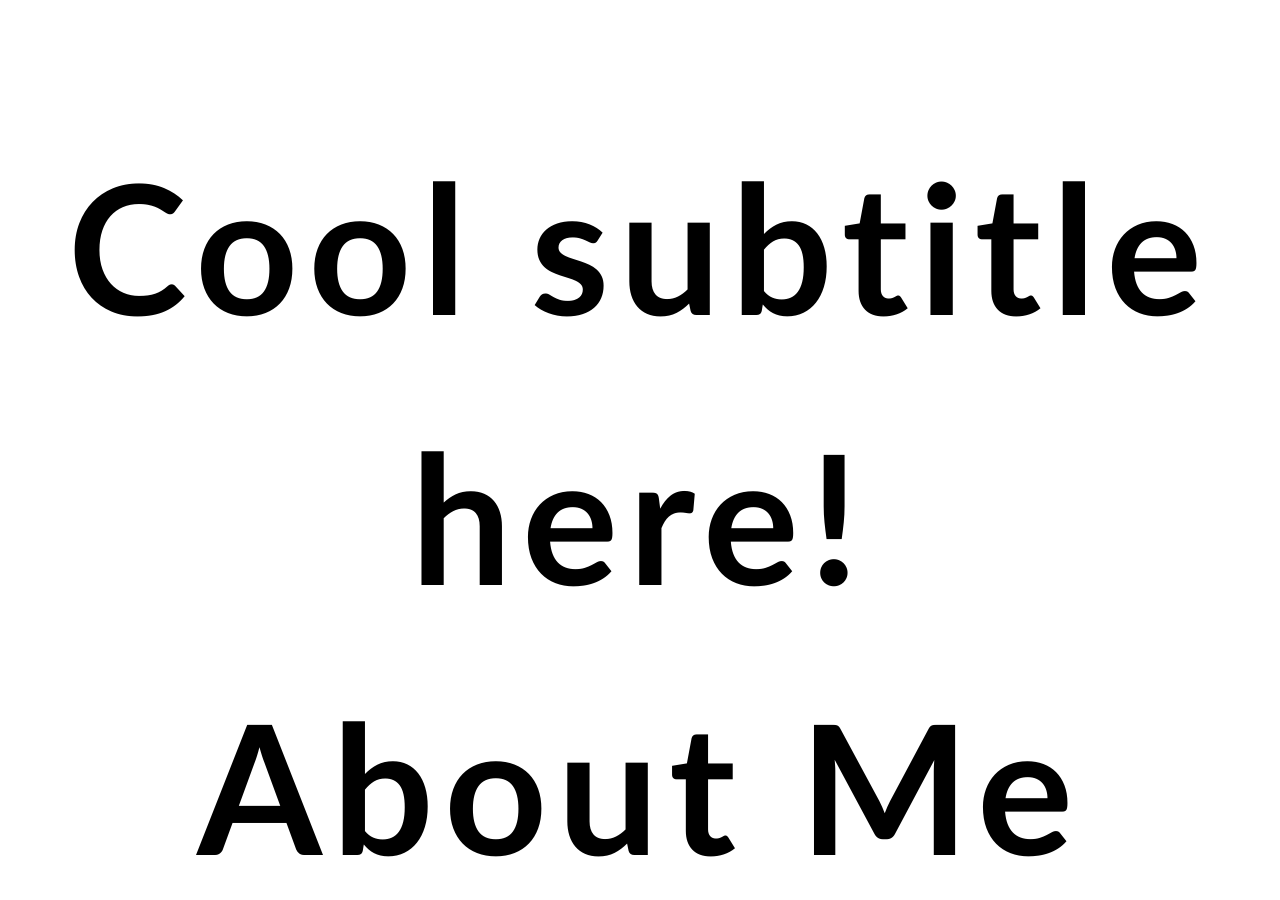
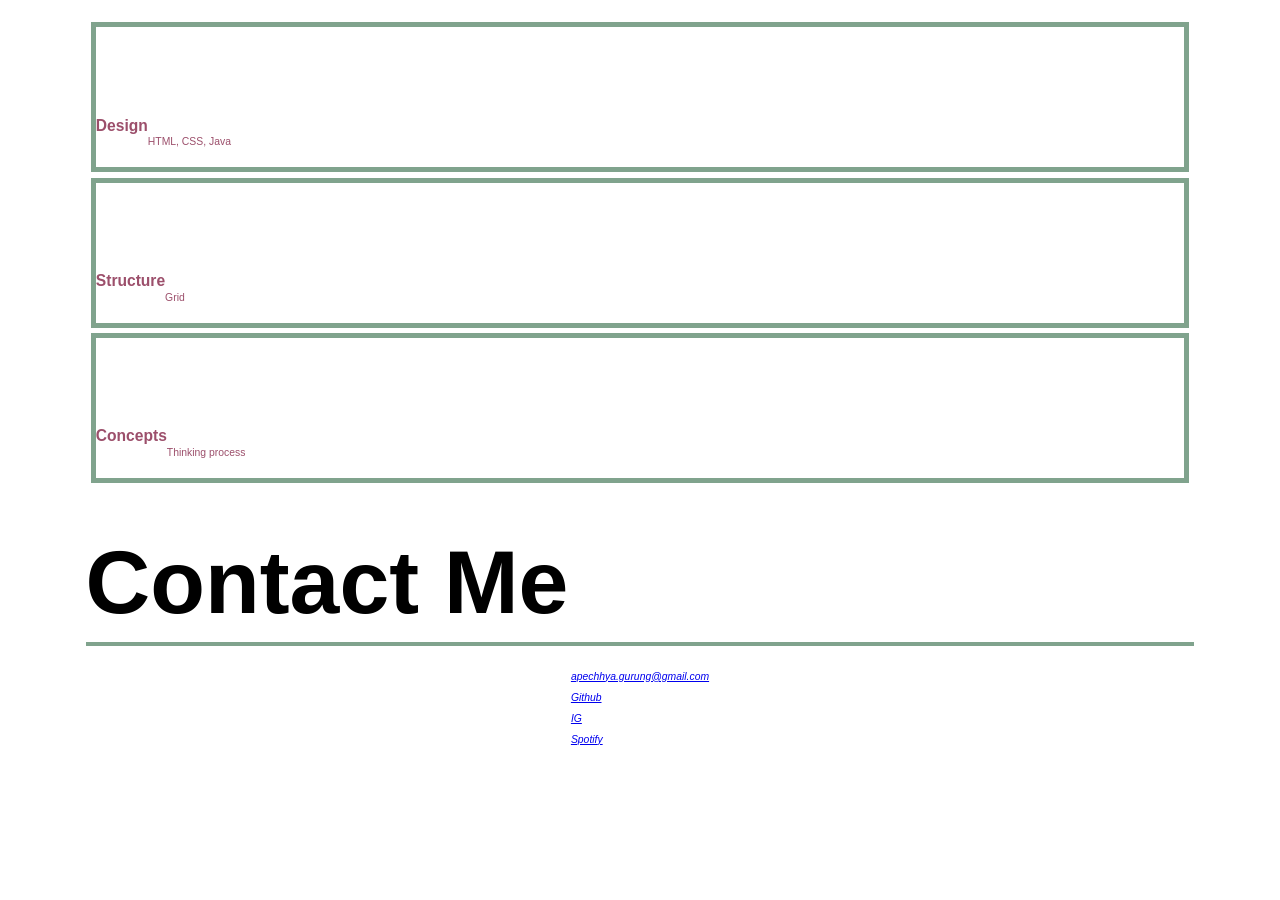
Before and after one commit to AG-93/ApechhyaPortfolio, a plain HTML site: page index.html in a window 1280 px wide. Shown: the part 942-1842 px from the top of the page. After the commit the page ends 1757 px from the top, so only its background shows below. Drawn offline with Linux system fonts and the light colour scheme; files that its build step writes are made by us from their sources.

Commit message:
update of code

```diff
--- a/css/style.css
+++ b/css/style.css
@@ -2,17 +2,266 @@
   box-sizing: border-box;
 }
 
+:root {
+  --primary: hwb(144 27% 53% / 0.681);
+  --secondary: rgba(185, 227, 97);
+  --tertiary: rgb(236, 211, 215);
+  --dark: rgb(243, 127, 127);
+  --light: rgb(156, 79, 107);
+}
+
+
 body {
   margin: 0;
   padding: 10px;
-  font-family: 'Trebuchet MS', 'Lucida Sans Unicode', 'Lucida Grande', 'Lucida Sans', Arial, sans-serif;
-  line-height: 1.5;
-  text-align: center;
-  font-size: 120px;
+  font-family: 'Poppins', sans-serif;
+  font-size: 10px;
   font-weight: 400;
-  letter-spacing: 10px;
+
 }
 
+header {
+  padding: 15px 6% 15px 0;
+  display: flex;
+  flex-direction: row;
+  justify-content: space-between;
+  flex-wrap: wrap;
+  align-items: center;
+  background-color: var(--tertiary);
+
+}
+
+header h1 {
+  letter-spacing: 10px;
+  color: var(--dark);
+  padding: 5px 1% 5px 6%;
+  margin: 0%;
+  font-size: 4vw;
+  line-height: 1.5;
+}
+
+nav{
+  display: flex;
+  flex-direction: row;
+  flex-wrap: wrap;
+}
+
+nav a {
+  text-decoration: none;
+  padding: 5px 10px;
+  color: var(--primary);
+  margin-right:16px;
+  background-image: linear-gradient(270deg, var(--dark) 0%, var(--light) 100%);
+  background-repeat: no-repeat;
+  background-size: 100% 0.2em;
+  background-position: bottom;
+  transition: all 0.25s ease-in;
+  font-size: 0.7rem;
+}
+
+nav a:hover {
+  background-size: 100% 100%;
+  color: var(--primary);
+}
+
+nav a:last-child{
+  margin-right: 0;
+}
+
+main{
+  margin-top: 20px;
+  margin-bottom: 45px;
+}
+
+.hero-banner {
+  background: rgb(185, 227, 97);
+  background-image: url("../images/sparkle.jpeg"), linear-gradient( 100deg, var (--dark) 0%, var(--light) 100%);
+  background-size: cover;
+  background-position: center;
+  background-blend-mode: soft-light;
+  min-height: 6vh;
+  color: var(--light);
+  padding: 1% 3%;
+  display: flex;
+  justify-content:flex-end;
+  align-items: flex-end;
+  text-align: right;
+}
+
+.hero-banner div {
+  flex: 0 0 90%;
+}
+
+.hero-banner h2 {
+  background-color: var(--dark);
+  color: var(--light);
+  margin: 0;
+  padding: 5px 10px;
+  font-size: 1.0rem;
+  display: inline;
+}
+
+.page-wrapper {
+  max-width:88%;
+  margin-left: auto;
+  margin-right: auto;
+}
+
+.page-section {
+  margin: 25px 0;
+  padding: 10px 0;
+  display: flex;
+  flex-direction: row;
+  flex-wrap: wrap;
+  align-items: stretch;
+  justify-content: center;
+}
+
+.page-section > h2 {
+  flex: 0 0 20%;
+  text-align: right;
+  padding-right: 15px;
+  border-right: 4px solid var(--primary);
+  font-size: 4vw;
+  line-height: 1.1;
+}
+
+.page-section > div {
+  flex: 0 0 77%;
+}
+
+.page-section p{
+  margin-bottom: 20px;
+}
+
+.flex-container{
+  display: flex;
+  flex-wrap: wrap;
+  justify-content: center;
+}
+
+.flex-item{
+  border: 5px solid var(--primary);
+  background-color: var (--secodary);
+  color: var(--light);
+  min-height: 150px;
+  max-height: 150px;
+  flex-basis: calc(50% - lem);
+  display: flex;
+  align-items: flex-end;
+  padding: 0 0 20px 0;
+  margin: 0.5em;
+  text-decoration: none;
+  background-blend-mode: soft-light;
+  background-size: 150%;
+  transition: all 0.5s;
+  font-size: 0.65rem;
+}
+
+.flex-item:first-child {
+  min-height: 200px;
+  flex-basis: 100%;
+}
+
+.flex-item:hover {
+  background-color: var(--secondary);
+}
+.flex-item div {
+  background-color: var(--primary);
+}
+.flex-item h3 {
+  font-size: 1.6rem;
+}
+
+.contact address {
+  display: flex;
+  flex-wrap: wrap;
+  justify-content: space-around;
+  align-items: center;
+  height: 100%;
+}
+
+.contact address a {
+  color: var (--primary);
+  padding: 5px;
+  text-decoration: non;
+  font-size: 0.65rem;
+  background-image: linear-gradient (270deg, var(--secondary) 100%, var(-primary) 100%);
+  background-repeat: no-repeat;
+  background-size: 100% 0.2rem;
+  background-position: bottom;
+  transition: all 0.25s ease-in;
+  display: inline-block;
+
+}
+
+.contact address a:hover {
+  background-size: 100% 88%;
+  color: var(--secondary);
+}
+
+<!--add background image for each flex box>
+
+.concept {
+  background-image: url("../images/concept.jpg");
+  background-color: red;
+}
+
+
+@media screen and (max-width: 100px) {
+  header {
+    padding: 0 0 10px 0;
+    justify-content: center;
+    text-align: center;
+  }
+}
+
+header h1 {
+  width: 100px;
+  padding: 5px;
+  margin-bottom: 10px;
+  font-size: 10vw;
+}
+
+header nav{
+  justify-content: center;
+}
+
+.page-section > h2,
+.page-section > div {
+  flex: 0 0 100%;
+}
+
+.page-section > h2 {
+  border-right: none;
+  border-bottom: 4px solid var(--primary);
+  margin-bottom: 20px;
+  padding-bottom: 10px;
+  text-align: left;
+  font-size: 7vw;
+}
+
+@media screen and (max-width: 768px){
+  .flex-item,
+  .flex-item:first-child {
+    flex-basis: 100%;
+  }
+}
+
+.flex-item:first-child{
+  min-height: 150px;
+}
+
+.hero-banner {
+  justify-content: center;
+  text-align: center;
+
+}
+
+.contact address{
+  flex-direction: column;
+  align-items: flex-start;
+} -->
 
 h2,
 h3,
--- a/index.html
+++ b/index.html
@@ -6,7 +6,7 @@
   <meta name="viewport" content="width=device-width, initial-scale=1.0">
   <meta http-equiv="X-UA-Compatible" content="ie=edge">
   <title>Apechhya ~ Web Developer</title>
-  <link rel="stylesheet" href="./assets/css/style.css" />
+  <link rel="stylesheet" href="./css/style.css" />
 </head>
 
 <body>
@@ -14,30 +14,58 @@
   <header>
     <h1>Apechhya Gurung</h1>
     <nav>
+      <a href="#bio"> Bio </a>
+      <a href="#portfolio"> Projects </a>
+      <a href="#resume"> Resume </a>
+      <a href="#contact me"> Contact me </a>
     </nav>
   </header>
 
   <!-- hero banner -->
   <section class="hero-banner">
-    <div>
-      <h2>Cool subtitle here!</h2>
-    </div>
+    <main>
+      <h2> bring light to the world </h2>
+    </main>
   </section>
 
   <main class="page-wrapper">
     <!-- about me -->
-    <section class="page-section" id="about">
-      <h2>About Me</h2>
+    <section class="page-section" id="bio">
+      <h2>Bio</h2>
+      <div>
+        <p> Based in London. A multidisciplinary artist exploring creative coding.</p>
+        <p> Currently learning Python, WebDev & Touch Designer</p>
+      </div>
     </section>
 
     <!-- portfolio container -->
-    <section class="page-section" id="work">
-      <h2>Work</h2>
+    <section class="page-section" id="Projects">
+      <h2>Projects</h2>
+      <div class="flex container">
+        <a href="#" class="flex-item design">
+          <h1>Design</h1>
+          <span> HTML, CSS, Java </span>
+        </a>
+        <a href="#" class="flex-item structure">
+          <h1>Structure</h1>
+          <span>Grid</span>
+        </a>
+        <a href="#" class="flex-item concept">
+          <h1>Concepts</h1>
+          <span> Thinking process </span>
+        </a>
+      </div>
     </section>
 
     <!-- contact -->
     <section class="page-section contact" id="contact">
       <h2>Contact Me</h2>
+      <address>
+        <a href = "apechhya.gurung@gmail.com"> apechhya.gurung@gmail.com</a>
+        <a href = "#"> Github </a>
+        <a href = "#"> IG</a>
+        <a href = "#"> Spotify</a>
+      </address>
     </section>
   </main>
 </body>
```
Also changed, not shown: 2 other files.
